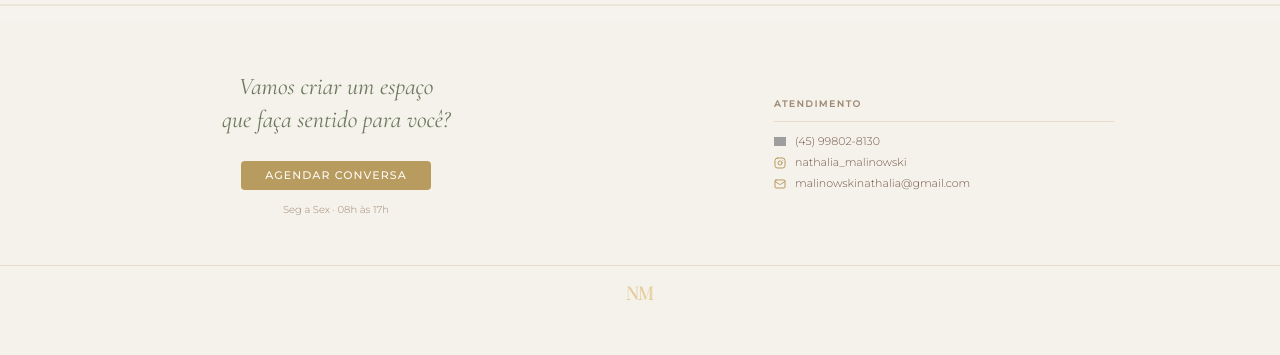
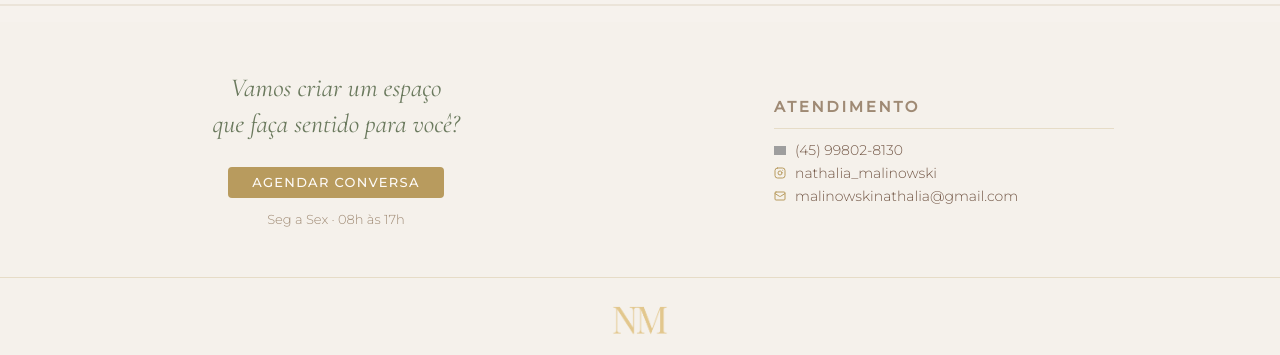
Before and after one commit to LucasMalinowski/nath_page, a Next.js app: page / in a window 1280 px wide. Shown: the part 3132-3487 px from the top of the page. Before the commit the page ends 3450 px from the top, so only its background shows below. Built offline with nearby package versions, Linux system fonts and the light colour scheme; no server answers; the database is empty; grey boxes are pictures that could not be loaded.

Commit message:
refactor Footer component: update text sizes and spacing for improved readability and visual consistency

```diff
--- a/components/Footer.tsx
+++ b/components/Footer.tsx
@@ -103,7 +103,7 @@ const Footer = ({ contactInfo = true, paymentInfo = false }: FooterProps) => {
             <div className="py-10 md:py-12">
               <div className="grid grid-cols-1 gap-10 md:grid-cols-2 md:gap-16">
                 <div className="flex flex-col items-center justify-center text-center">
-                  <p className="text-[24px] leading-[1.4] font-poetic italic font-light text-[#6b7a5e] max-w-[560px]">
+                  <p className="text-[26px] leading-[1.4] font-poetic italic font-light text-[#6b7a5e] max-w-[560px]">
                     Vamos criar um espaço
                     <br />
                     que faça sentido para você?
@@ -112,17 +112,17 @@ const Footer = ({ contactInfo = true, paymentInfo = false }: FooterProps) => {
                     href={whatsappHref}
                     target="_blank"
                     rel="noreferrer"
-                    className="mt-6 px-6 py-[9px] rounded-[4px] bg-[#b89b5e] text-[#FDFAF6] font-sans font-medium text-[11px] tracking-[0.1em] uppercase leading-none transition-all hover:-translate-y-0.5 hover:shadow-[0_10px_20px_rgba(0,0,0,0.1)]"
+                    className="mt-6 px-6 py-[9px] rounded-[4px] bg-[#b89b5e] text-[#FDFAF6] font-sans font-medium text-[13px] tracking-[0.1em] uppercase leading-none transition-all hover:-translate-y-0.5 hover:shadow-[0_10px_20px_rgba(0,0,0,0.1)]"
                   >
                     Agendar conversa
                   </a>
-                  <p className="mt-3 font-sans text-[10px] font-light text-[#9f8a74]">Seg a Sex · 08h às 17h</p>
+                  <p className="mt-3 font-sans text-[13px] font-light text-[#9f8a74]">Seg a Sex · 08h às 17h</p>
                 </div>
 
                 <div className="flex flex-col items-center justify-center">
                   <div className="w-full max-w-[340px] text-left">
-                    <h3 className="font-sans text-[9px] font-semibold tracking-[0.18em] uppercase text-[#9f8a74] pb-[10px]">ATENDIMENTO</h3>
-                    <div className="w-full pt-[14px] space-y-[9px] text-[11px] font-light leading-none text-[#735746] border-t border-[#B89B5E]/25">
+                    <h3 className="font-sans text-[15px] font-semibold tracking-[0.18em] uppercase text-[#9f8a74] pb-[10px]">ATENDIMENTO</h3>
+                    <div className="w-full pt-[14px] space-y-[9px] text-[14px] font-light leading-none text-[#735746] border-t border-[#B89B5E]/25">
                       <a href={phoneHref} className="flex items-center gap-[9px] transition-opacity hover:opacity-80">
                         <WhatsAppIcon className="text-[#B89B5E]" />
                         <span>(45) 99802-8130</span>
@@ -145,7 +145,7 @@ const Footer = ({ contactInfo = true, paymentInfo = false }: FooterProps) => {
       ) : null}
 
       <div className="border-t border-[#B89B5E]/25 py-3 text-center">
-        <img src="/nm-gold.png" alt="NM" className="mx-auto h-7 w-auto opacity-80"/>
+        <img src="/nm-gold.png" alt="NM" className="mx-auto h-14 w-auto opacity-80"/>
       </div>
     </footer>
   )
```
